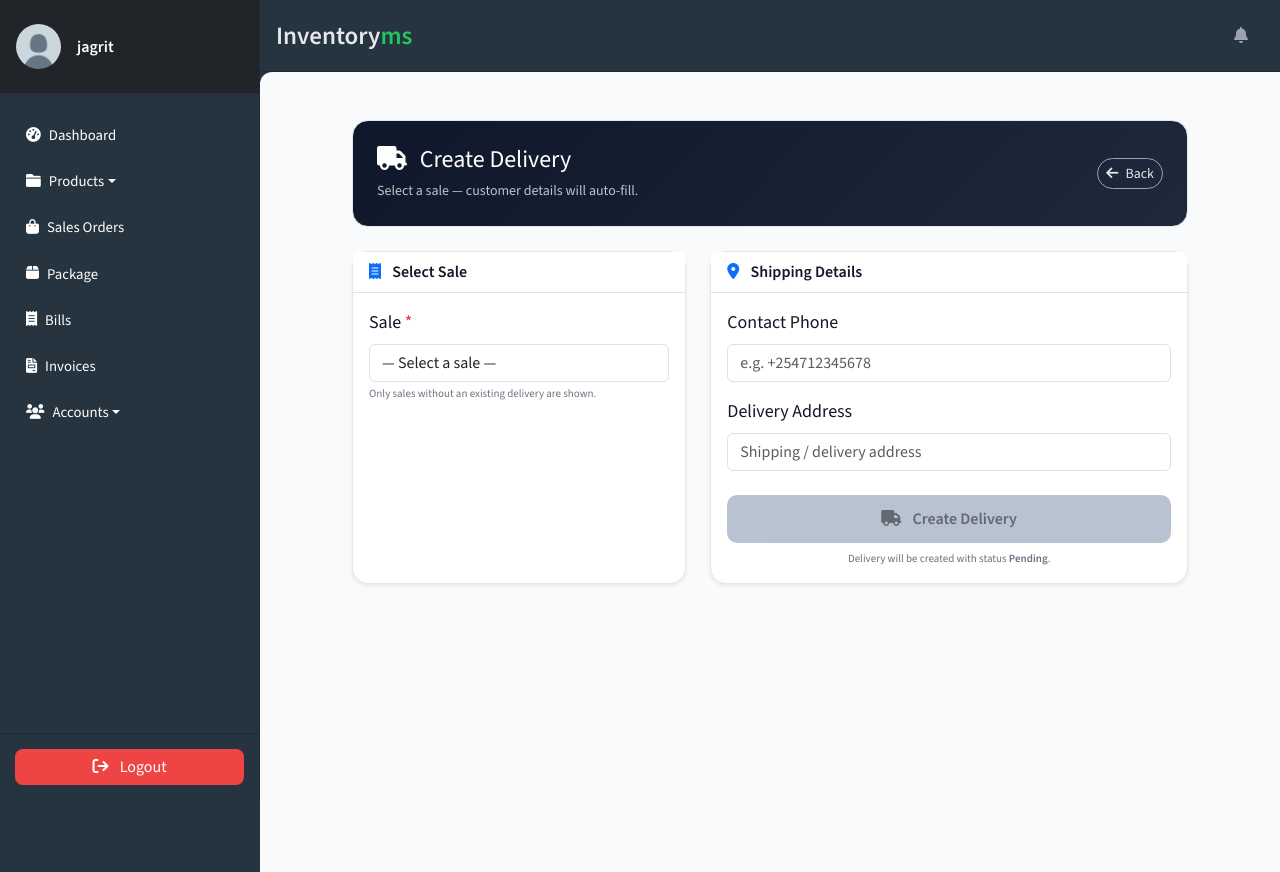
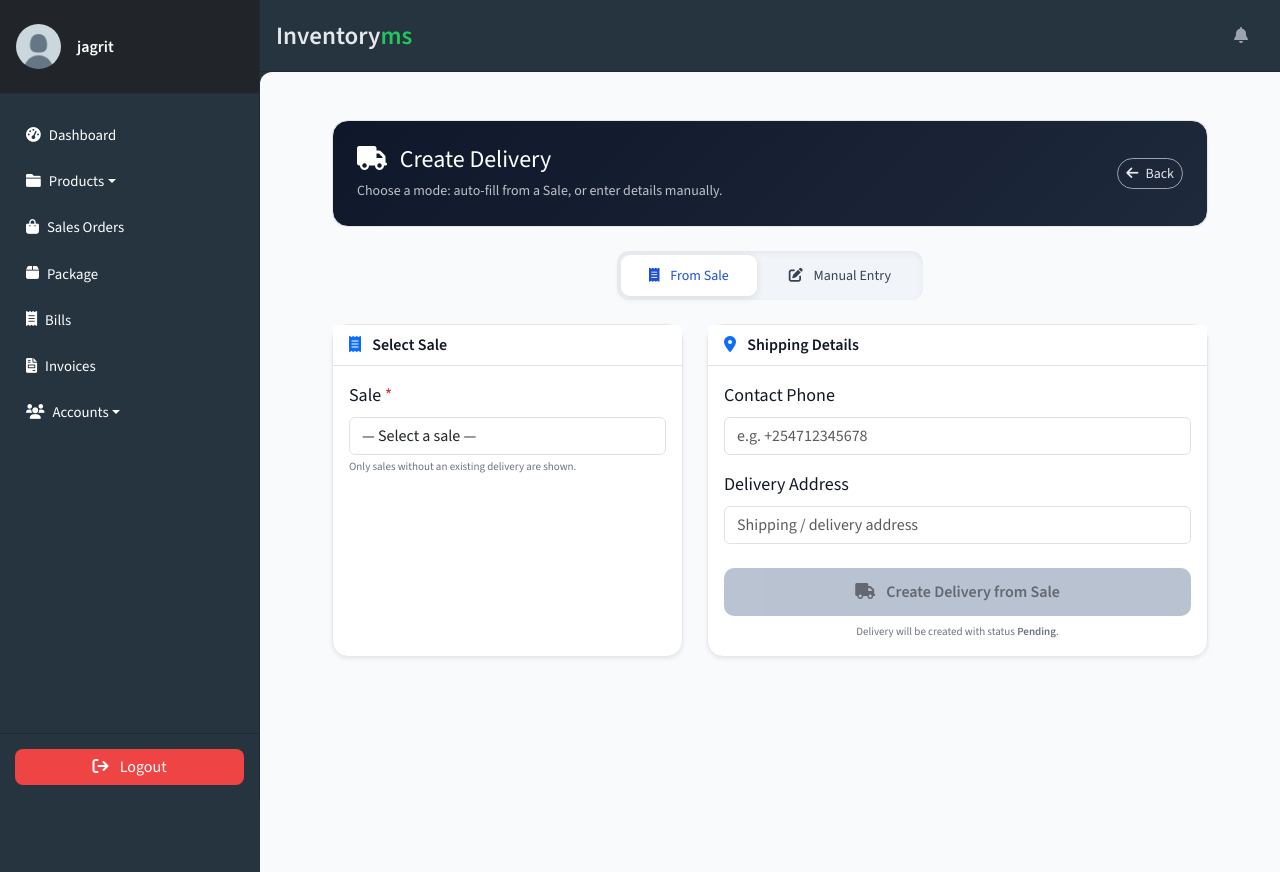
Before and after one commit to Jagritgit/Inventory_mangement, a Django app: page /new-delivery/ in a window 1280 px wide. Run offline with Django 4.2, Linux system fonts and the light colour scheme; a user stored in the database is signed in; data comes from the database, SQL or seed files in the repository.

Commit message:
Add ability to create deliveries manually or from existing sales
Update forms, views, and templates to support dual-mode delivery creation, including AJAX auto-filling from sales and manual data entry.

Replit-Commit-Author: Agent
Replit-Commit-Session-Id: fb3dcc51-2911-4752-ab42-11ef885b58b6
Replit-Commit-Checkpoint-Type: full_checkpoint
Replit-Commit-Event-Id: 3d8f3d99-8386-4db2-9eb9-fe3d02cf63a4
Replit-Commit-Screenshot-Url: https://storage.googleapis.com/screenshot-production-us-central1/3fe8bafa-e44e-4383-9bb0-6fd8f5a3f406/fb3dcc51-2911-4752-ab42-11ef885b58b6/nG3JJxv
Replit-Helium-Checkpoint-Created: true

```diff
--- a/store/forms.py
+++ b/store/forms.py
@@ -37,17 +37,34 @@ class CategoryForm(forms.ModelForm):
 
 class DeliveryCreateForm(forms.ModelForm):
     """
-    Form for manually creating a delivery from a Sale.
-    Only the sale selector, shipping address, and phone are editable.
-    Customer / total / items are shown via AJAX as read-only info.
+    Supports two creation modes:
+      - 'sale'   : user picks a Sale; customer details auto-fill via AJAX.
+      - 'manual' : no Sale; user enters customer_name, phone, address by hand.
+
+    The `mode` field is a hidden input driven by the JS toggle in the template.
     """
+
+    MODE_SALE   = 'sale'
+    MODE_MANUAL = 'manual'
+
+    mode = forms.ChoiceField(
+        choices=[('sale', 'From Sale'), ('manual', 'Manual')],
+        initial='sale',
+        widget=forms.HiddenInput(attrs={'id': 'id_mode'}),
+    )
+
     class Meta:
         model = Delivery
-        fields = ['sale', 'phone_number', 'location']
+        fields = ['sale', 'customer_name', 'phone_number', 'location']
         widgets = {
             'sale': forms.Select(attrs={
                 'class': 'form-control',
                 'id': 'id_sale',
+            }),
+            'customer_name': forms.TextInput(attrs={
+                'class': 'form-control',
+                'placeholder': 'Full name',
+                'id': 'id_customer_name',
             }),
             'phone_number': forms.TextInput(attrs={
                 'class': 'form-control',
@@ -62,15 +79,42 @@ class DeliveryCreateForm(forms.ModelForm):
         }
         labels = {
             'sale': 'Sale',
+            'customer_name': 'Customer Name',
             'phone_number': 'Contact Phone',
             'location': 'Delivery Address',
         }
 
+    def __init__(self, *args, **kwargs):
+        super().__init__(*args, **kwargs)
+        # Both sale and customer_name are optional at the field level;
+        # cross-field validation happens in clean().
+        self.fields['sale'].required = False
+        self.fields['customer_name'].required = False
+        self.fields['phone_number'].required = False
+        self.fields['location'].required = False
+
+    def clean(self):
+        data = super().clean()
+        mode = data.get('mode', self.MODE_SALE)
+        sale = data.get('sale')
+        customer_name = (data.get('customer_name') or '').strip()
+
+        if mode == self.MODE_SALE:
+            if not sale:
+                self.add_error('sale', 'Please select a sale.')
+        else:
+            # Manual mode — sale must be empty, customer_name is required
+            data['sale'] = None
+            if not customer_name:
+                self.add_error('customer_name', 'Customer name is required.')
+
+        return data
+
 
 class DeliveryUpdateForm(forms.ModelForm):
     """
-    Form for updating delivery contact info and status.
-    The sale link is intentionally excluded — it cannot be changed after creation.
+    Form for editing an existing delivery.
+    The sale link cannot be changed after creation.
     """
     class Meta:
         model = Delivery
@@ -98,5 +142,5 @@ class DeliveryUpdateForm(forms.ModelForm):
         }
 
 
-# Legacy form kept for any existing code that imports DeliveryForm
+# Legacy alias
 DeliveryForm = DeliveryUpdateForm
--- a/store/templates/store/delivery_form.html
+++ b/store/templates/store/delivery_form.html
@@ -4,7 +4,7 @@
 {% block title %}Create Delivery{% endblock %}
 
 {% block content %}
-<div class="container py-4" style="max-width:860px;">
+<div class="container py-4" style="max-width:900px;">
 
     <!-- HEADER -->
     <div class="card header-dark rounded-4 p-4 mb-4">
@@ -13,7 +13,7 @@
                 <h4 class="text-white mb-1">
                     <i class="fa-solid fa-truck me-2"></i> Create Delivery
                 </h4>
-                <small class="text-light opacity-75">Select a sale — customer details will auto-fill.</small>
+                <small class="text-light opacity-75">Choose a mode: auto-fill from a Sale, or enter details manually.</small>
             </div>
             <a href="{% url 'deliveries' %}" class="btn btn-outline-light btn-sm rounded-pill">
                 <i class="fa-solid fa-arrow-left me-1"></i> Back
@@ -22,52 +22,72 @@
     </div>
 
     <!-- MESSAGES -->
-    {% if messages %}
     {% for msg in messages %}
     <div class="alert alert-{{ msg.tags|default:'info' }} alert-dismissible fade show rounded-3" role="alert">
         {{ msg }}<button type="button" class="btn-close" data-bs-dismiss="alert"></button>
     </div>
     {% endfor %}
-    {% endif %}
+
+    <!-- MODE TOGGLE -->
+    <div class="d-flex justify-content-center mb-4">
+        <div class="mode-toggle">
+            <button type="button" class="mode-btn active" id="btnSaleMode"
+                    onclick="setMode('sale')">
+                <i class="fa-solid fa-receipt me-2"></i> From Sale
+            </button>
+            <button type="button" class="mode-btn" id="btnManualMode"
+                    onclick="setMode('manual')">
+                <i class="fa-solid fa-pen-to-square me-2"></i> Manual Entry
+            </button>
+        </div>
+    </div>
 
     <form method="post" id="deliveryForm">
         {% csrf_token %}
 
+        <!-- Hidden mode field -->
+        {{ form.mode }}
+
         <div class="row g-4">
 
-            <!-- LEFT — Sale selector -->
+            <!-- ============================================================
+                 LEFT PANEL — changes per mode
+            ============================================================ -->
             <div class="col-md-5">
-                <div class="card shadow-sm rounded-4 h-100">
+
+                <!-- ---- FROM SALE panel ---- -->
+                <div id="panelSale" class="card shadow-sm rounded-4 h-100">
                     <div class="card-header bg-white border-bottom fw-semibold">
                         <i class="fa-solid fa-receipt me-2 text-primary"></i> Select Sale
                     </div>
                     <div class="card-body">
 
-                        <!-- Sale dropdown -->
                         <div class="mb-3">
-                            <label class="form-label fw-medium">Sale <span class="text-danger">*</span></label>
+                            <label class="form-label fw-medium">
+                                Sale <span class="text-danger">*</span>
+                            </label>
                             {{ form.sale }}
                             {% if form.sale.errors %}
                             <div class="text-danger small mt-1">{{ form.sale.errors.0 }}</div>
                             {% endif %}
-                            <div class="text-muted" style="font-size:11px; margin-top:4px;">
+                            <div class="text-muted mt-1" style="font-size:11px;">
                                 Only sales without an existing delivery are shown.
                             </div>
                         </div>
 
-                        <!-- Duplicate warning (hidden by default) -->
+                        <!-- Duplicate warning -->
                         <div id="duplicateWarning" class="alert alert-warning py-2 small d-none">
                             <i class="fa-solid fa-triangle-exclamation me-1"></i>
                             This sale already has a delivery.
                         </div>
 
-                        <!-- Loading spinner -->
+                        <!-- Loading -->
                         <div id="loadingSpinner" class="text-center py-3 d-none">
-                            <div class="spinner-border spinner-border-sm text-primary" role="status"></div>
+                            <div class="spinner-border spinner-border-sm text-primary"></div>
                             <span class="ms-2 text-muted small">Fetching sale data…</span>
                         </div>
 
-                        <!-- Sale summary card (hidden until sale selected) -->
+                        <!-- Sale summary (shown after AJAX) -->
                         <div id="saleSummary" class="d-none">
                             <div class="border rounded-3 p-3 bg-light">
                                 <div class="mb-2">
@@ -80,11 +100,11 @@
                                 </div>
                                 <div class="mb-2">
                                     <span class="text-muted small">Email</span>
-                                    <div id="sumEmail" class="small">—</div>
+                                    <div class="small" id="sumEmail">—</div>
                                 </div>
                                 <div class="mb-2">
                                     <span class="text-muted small">Date</span>
-                                    <div id="sumDate" class="small">—</div>
+                                    <div class="small" id="sumDate">—</div>
                                 </div>
                                 <div>
                                     <span class="text-muted small">Grand Total</span>
@@ -95,18 +115,46 @@
 
                     </div>
                 </div>
+
+                <!-- ---- MANUAL panel ---- -->
+                <div id="panelManual" class="card shadow-sm rounded-4 h-100 d-none">
+                    <div class="card-header bg-white border-bottom fw-semibold">
+                        <i class="fa-solid fa-user me-2 text-primary"></i> Customer Details
+                    </div>
+                    <div class="card-body">
+
+                        <div class="mb-3">
+                            <label class="form-label fw-medium">
+                                Customer Name <span class="text-danger">*</span>
+                            </label>
+                            {{ form.customer_name }}
+                            {% if form.customer_name.errors %}
+                            <div class="text-danger small mt-1">{{ form.customer_name.errors.0 }}</div>
+                            {% endif %}
+                        </div>
+
+                        <p class="text-muted small">
+                            <i class="fa-solid fa-circle-info me-1"></i>
+                            Fill the customer name here. Phone and address are shared below.
+                        </p>
+
+                    </div>
+                </div>
+
             </div>
 
-            <!-- RIGHT — Address + items -->
+            <!-- ============================================================
+                 RIGHT PANEL — items table (sale mode only) + shared fields
+            ============================================================ -->
             <div class="col-md-7">
 
-                <!-- Items table (hidden until sale selected) -->
+                <!-- Items table — sale mode only -->
                 <div id="itemsCard" class="card shadow-sm rounded-4 mb-4 d-none">
                     <div class="card-header bg-white border-bottom fw-semibold">
                         <i class="fa-solid fa-box me-2 text-primary"></i> Items in this Sale
                     </div>
                     <div class="card-body p-0">
-                        <table class="table table-sm table-striped mb-0" id="itemsTable">
+                        <table class="table table-sm table-striped mb-0">
                             <thead class="table-light">
                                 <tr>
                                     <th>Item</th>
@@ -120,7 +168,7 @@
                     </div>
                 </div>
 
-                <!-- Delivery address card -->
+                <!-- Shared shipping fields -->
                 <div class="card shadow-sm rounded-4">
                     <div class="card-header bg-white border-bottom fw-semibold">
                         <i class="fa-solid fa-location-dot me-2 text-primary"></i> Shipping Details
@@ -135,7 +183,7 @@
                             {% endif %}
                         </div>
 
-                        <div class="mb-3">
+                        <div class="mb-4">
                             <label class="form-label fw-medium">Delivery Address</label>
                             {{ form.location }}
                             {% if form.location.errors %}
@@ -143,9 +191,15 @@
                             {% endif %}
                         </div>
 
-                        <div class="d-grid mt-4">
-                            <button type="submit" class="btn submit-btn" id="submitBtn" disabled>
-                                <i class="fa-solid fa-truck me-2"></i> Create Delivery
+                        <!-- Non-field errors -->
+                        {% if form.non_field_errors %}
+                        <div class="alert alert-danger small">{{ form.non_field_errors }}</div>
+                        {% endif %}
+
+                        <div class="d-grid">
+                            <button type="submit" class="btn submit-btn" id="submitBtn">
+                                <i class="fa-solid fa-truck me-2"></i>
+                                <span id="submitLabel">Create Delivery from Sale</span>
                             </button>
                         </div>
 
@@ -163,54 +217,115 @@
 
 </div>
 
+<!-- STYLE -->
 <style>
 .header-dark { background: linear-gradient(135deg, #0f172a, #1e293b); }
+
+.mode-toggle {
+    display: flex;
+    background: #f1f5f9;
+    border-radius: 12px;
+    padding: 4px;
+    gap: 4px;
+    box-shadow: inset 0 2px 6px rgba(0,0,0,0.06);
+}
+.mode-btn {
+    padding: 10px 28px;
+    border-radius: 9px;
+    border: none;
+    background: transparent;
+    color: #374151;
+    font-weight: 500;
+    font-size: 14px;
+    cursor: pointer;
+    transition: .2s;
+}
+.mode-btn.active {
+    background: #fff;
+    color: #1d4ed8;
+    box-shadow: 0 2px 8px rgba(0,0,0,0.1);
+}
+.mode-btn:not(.active):hover { background: #e2e8f0; }
+
 .submit-btn {
     background: #2563eb; color: #fff;
     padding: 12px; border-radius: 10px; border: none;
     font-weight: 600; transition: .2s;
 }
-.submit-btn:hover:not(:disabled) { background: #1d4ed8; }
+.submit-btn:hover { background: #1d4ed8; }
 .submit-btn:disabled { background: #94a3b8; cursor: not-allowed; }
 </style>
 
+<!-- SCRIPT -->
 <script>
-const SALE_DETAILS_URL = "{% url 'sale_details' 0 %}".replace('/0/', '/');
+const SALE_DETAILS_TPL = "{% url 'sale_details' 0 %}";
+function saleDetailsUrl(id) { return SALE_DETAILS_TPL.replace('0', id); }
 
+const modeInput    = document.getElementById('id_mode');
 const saleSelect   = document.getElementById('id_sale');
+const panelSale    = document.getElementById('panelSale');
+const panelManual  = document.getElementById('panelManual');
 const spinner      = document.getElementById('loadingSpinner');
 const summary      = document.getElementById('saleSummary');
 const itemsCard    = document.getElementById('itemsCard');
 const itemsBody    = document.getElementById('itemsBody');
 const submitBtn    = document.getElementById('submitBtn');
+const submitLabel  = document.getElementById('submitLabel');
 const dupWarning   = document.getElementById('duplicateWarning');
 const phoneInput   = document.getElementById('id_phone_number');
-const locationInput = document.getElementById('id_location');
+const locInput     = document.getElementById('id_location');
+const nameInput    = document.getElementById('id_customer_name');
+const btnSale      = document.getElementById('btnSaleMode');
+const btnManual    = document.getElementById('btnManualMode');
 
-function clearPanel() {
+function setMode(mode) {
+    modeInput.value = mode;
+
+    if (mode === 'sale') {
+        panelSale.classList.remove('d-none');
+        panelManual.classList.add('d-none');
+        btnSale.classList.add('active');
+        btnManual.classList.remove('active');
+        submitLabel.textContent = 'Create Delivery from Sale';
+        // Re-evaluate current sale selection
+        clearSalePanel();
+        if (saleSelect.value) fetchSaleDetails(saleSelect.value);
+    } else {
+        panelManual.classList.remove('d-none');
+        panelSale.classList.add('d-none');
+        btnManual.classList.add('active');
+        btnSale.classList.remove('active');
+        submitLabel.textContent = 'Create Delivery Manually';
+        // Clear sale-specific panels
+        clearSalePanel();
+        submitBtn.disabled = false;
+    }
+}
+
+function clearSalePanel() {
     summary.classList.add('d-none');
     itemsCard.classList.add('d-none');
     dupWarning.classList.add('d-none');
-    submitBtn.disabled = true;
+    spinner.classList.add('d-none');
+    if (modeInput.value === 'sale') submitBtn.disabled = true;
 }
 
 async function fetchSaleDetails(saleId) {
-    clearPanel();
+    clearSalePanel();
     if (!saleId) return;
-
     spinner.classList.remove('d-none');
     try {
-        const resp = await fetch(`${SALE_DETAILS_URL}${saleId}/details/`);
-        if (!resp.ok) { spinner.classList.add('d-none'); return; }
+        const resp = await fetch(saleDetailsUrl(saleId));
+        spinner.classList.add('d-none');
+        if (!resp.ok) return;
         const data = await resp.json();
-        spinner.classList.add('d-none');
 
         if (data.already_has_delivery) {
             dupWarning.classList.remove('d-none');
             return;
         }
 
-        // Populate summary
+        // Populate sale summary
         document.getElementById('sumSaleId').textContent  = '#' + data.sale_id;
         document.getElementById('sumCustomer').textContent = data.customer_name || '—';
         document.getElementById('sumEmail').textContent    = data.customer_email || '—';
@@ -218,20 +333,20 @@ async function fetchSaleDetails(saleId) {
         document.getElementById('sumTotal').textContent    = '₹ ' + data.grand_total;
         summary.classList.remove('d-none');
 
-        // Auto-fill phone + address if empty
+        // Auto-fill shipping fields
         if (!phoneInput.value && data.customer_phone)
             phoneInput.value = data.customer_phone;
-        if (!locationInput.value && data.customer_address)
-            locationInput.value = data.customer_address;
+        if (!locInput.value && data.customer_address)
+            locInput.value = data.customer_address;
 
-        // Populate items table
-        if (data.items && data.items.length > 0) {
-            itemsBody.innerHTML = data.items.map(item => `
+        // Items table
+        if (data.items && data.items.length) {
+            itemsBody.innerHTML = data.items.map(i => `
                 <tr>
-                    <td>${item.name}</td>
-                    <td class="text-center">${item.quantity}</td>
-                    <td class="text-end">₹ ${item.price}</td>
-                    <td class="text-end">₹ ${item.total}</td>
+                    <td>${i.name}</td>
+                    <td class="text-center">${i.quantity}</td>
+                    <td class="text-end">₹ ${i.price}</td>
+                    <td class="text-end">₹ ${i.total}</td>
                 </tr>
             `).join('');
             itemsCard.classList.remove('d-none');
@@ -244,14 +359,19 @@ async function fetchSaleDetails(saleId) {
     }
 }
 
+// Sale dropdown change
 saleSelect.addEventListener('change', function() {
-    phoneInput.value    = '';
-    locationInput.value = '';
+    phoneInput.value = '';
+    locInput.value   = '';
     fetchSaleDetails(this.value);
 });
 
-// If a sale is pre-selected (e.g. form re-render on error), load its details
-if (saleSelect.value) fetchSaleDetails(saleSelect.value);
+// Restore state on validation re-render
+const savedMode = modeInput.value || 'sale';
+setMode(savedMode);
+if (savedMode === 'sale' && saleSelect.value) {
+    fetchSaleDetails(saleSelect.value);
+}
 </script>
 
 {% endblock %}
--- a/store/views.py
+++ b/store/views.py
@@ -554,7 +554,7 @@ class DeliveryCreateView(LoginRequiredMixin, CreateView):
 
     def get_form(self, form_class=None):
         form = super().get_form(form_class)
-        # Only offer sales that don't already have a delivery
+        # Sale dropdown only shows sales that don't already have a delivery
         taken_ids = Delivery.objects.filter(
             sale__isnull=False
         ).values_list('sale_id', flat=True)
@@ -570,25 +570,38 @@ class DeliveryCreateView(LoginRequiredMixin, CreateView):
         from django.contrib import messages
         delivery = form.save(commit=False)
         delivery.status = 'PENDING'
-        # Server-side duplicate guard
-        if Delivery.objects.filter(sale=delivery.sale).exists():
-            form.add_error('sale', 'A delivery already exists for this sale.')
-            return self.form_invalid(form)
-        # Copy customer details from the linked sale
-        customer = delivery.sale.customer
-        if customer:
-            if not delivery.phone_number:
-                delivery.phone_number = getattr(customer, 'phone', '') or None
-            if not delivery.location:
-                delivery.location = getattr(customer, 'address', '') or ''
-            delivery.customer = customer
-            delivery.customer_name = customer.get_full_name()
-            delivery.email = getattr(customer, 'email', '') or ''
-        delivery.save()
-        messages.success(
-            self.request,
-            f'Delivery #{delivery.id} created for Sale #{delivery.sale.id}.'
-        )
+        mode = form.cleaned_data.get('mode', 'sale')
+
+        if mode == 'sale':
+            sale = delivery.sale
+            # Server-side duplicate guard
+            if Delivery.objects.filter(sale=sale).exists():
+                form.add_error('sale', 'A delivery already exists for this sale.')
+                return self.form_invalid(form)
+            # Copy customer details from the linked sale
+            customer = sale.customer if sale else None
+            if customer:
+                if not delivery.phone_number:
+                    delivery.phone_number = getattr(customer, 'phone', '') or None
+                if not delivery.location:
+                    delivery.location = getattr(customer, 'address', '') or ''
+                delivery.customer = customer
+                delivery.customer_name = customer.get_full_name()
+                delivery.email = getattr(customer, 'email', '') or ''
+            delivery.save()
+            messages.success(
+                self.request,
+                f'Delivery #{delivery.id} created for Sale #{sale.id}.'
+            )
+        else:
+            # Manual mode — no sale link
+            delivery.sale = None
+            delivery.save()
+            messages.success(
+                self.request,
+                f'Manual delivery #{delivery.id} created for {delivery.customer_name or "customer"}.'
+            )
+
         return redirect('delivery-detail', pk=delivery.pk)
 
 
```
Also changed, not shown: attached_assets/Pasted-ROLE-Act-as-a-senior-Django-backend-developer-Implement_1777792533805.txt (added, +174 -0 lines).
